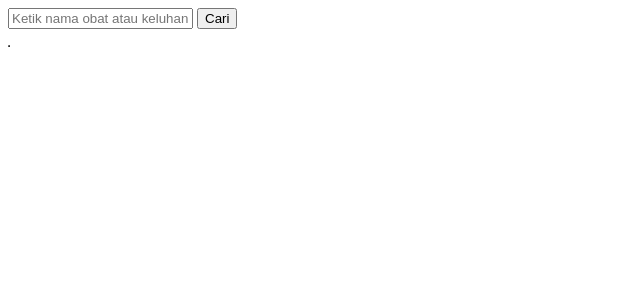
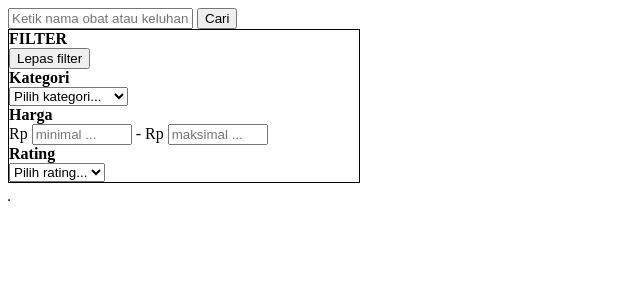
Before and after one commit to medina16/gethealthplus, a PHP site: page /hasil_pencarian.php in a window 1280 px wide. Shown: the top 300 px of the page, without its empty margins (0-640 px from the left). Run offline with PHP 8.4, Linux system fonts and the light colour scheme; a user stored in the database is signed in; tables that the repository leaves empty or names only in its code hold one stand-in row (values such as "Sample post"); data that the repository does not hold is empty.

Commit message:
Update hasil_pencarian.php
sekarang bisa pake filter buat nyari produk

```diff
--- a/hasil_pencarian.php
+++ b/hasil_pencarian.php
@@ -6,16 +6,62 @@ if($_SESSION['id_user']!=NULL){
 	} else {
 		header("Location:form_login.php");
 }
+
 if(isset($_POST['cari'])){
     $katakunci = $_POST['katakunci'];
-    $query = mysqli_query($koneksi,"SELECT * FROM produk WHERE nama_produk LIKE '%$katakunci%' OR indikasi LIKE '%$katakunci%' OR deskripsi_produk LIKE '%$katakunci%'");
+
+    if(isset($_POST['kategori']) && $_POST['kategori']!=0) {
+        $kategori = $_POST['kategori'];
+        $filter_kategori = " AND id_kategori=$kategori";
+    }
+    else{
+        $filter_kategori = "";
+    }
+
+    if(isset($_POST['hargamin']) && $_POST['hargamin']!="") {
+        $hargamin = $_POST['hargamin'];
+        $filter_hargamin = " AND harga_produk>=$hargamin";
+    }
+    else{
+        $filter_hargamin = "";
+    }
+
+    if(isset($_POST['hargamax']) && $_POST['hargamax']!="") {
+        $hargamax = $_POST['hargamax'];
+        $filter_hargamax = " AND harga_produk<=$hargamax";
+    }
+    else{
+        $filter_hargamax = "";
+    }
+
+    if(isset($_POST['rating'])) {
+        $rating = $_POST['rating'];
+        $filter_rating = " AND rating>=$rating";
+    }
+    else{
+        $filter_rating = "";
+    }
+
+    $query = mysqli_query($koneksi,"SELECT * FROM produk join (SELECT id_produk,(AVG(rating)) AS rating FROM ulasan GROUP BY id_produk) AS rating ON rating.id_produk=produk.id_produk WHERE (nama_produk LIKE '%$katakunci%' OR indikasi LIKE '%$katakunci%' OR deskripsi_produk LIKE '%$katakunci%')".$filter_kategori.$filter_hargamax.$filter_hargamin.$filter_rating);
     if(mysqli_num_rows($query)==0){
         $querykosong = "Maaf, hasil pencarian tidak ditemukan.";
     }
-    else{
-        $querykosong = 0;
+    else if($katakunci=="" && $filter_kategori==""){
+        $querykosong = "Silakan masukan kata kunci pencarian atau pilih kategori.";
     }
 }
+
+if(isset($_POST['nofilter'])){
+    $katakunci = $_POST['katakunci'];
+    $query = mysqli_query($koneksi,"SELECT * FROM produk WHERE (nama_produk LIKE '%$katakunci%' OR indikasi LIKE '%$katakunci%' OR deskripsi_produk LIKE '%$katakunci%')");
+    if(mysqli_num_rows($query)==0){
+        $querykosong = "Maaf, hasil pencarian tidak ditemukan.";
+    }
+    else if($katakunci==""){
+        $querykosong = "Silakan masukan kata kunci pencarian atau pilih kategori.";
+    }
+}
+
 ?>
 
 <html>
@@ -24,12 +70,42 @@ if(isset($_POST['cari'])){
     </head>
     <body>
     <form method=post action=hasil_pencarian.php enctype=multipart/form-data>
-			<input type="text" name="katakunci" placeholder="Ketik nama obat atau keluhan ...">
-			<input type="submit" value="Cari" name="cari" />
-		</form>
+		<input type="text" name="katakunci" placeholder="Ketik nama obat atau keluhan ..." value="<?php if(isset($katakunci)) echo $katakunci; ?>"/>
+		<input type="submit" value="Cari" name="cari" /></td></br>
+        <div style="border:1px solid black; width:350px;">
+            <b>FILTER</b></br>
+            <input type="submit" value="Lepas filter" name="nofilter" /></td></br>
+            <b>Kategori</b></br>
+            <select name="kategori">
+                <option value="" disabled selected hidden>Pilih kategori...</option>
+                <option value="0">Bebas</option>
+                <?php
+                    $querykategori = mysqli_query($koneksi,"SELECT * FROM kategori");
+                    while($row = mysqli_fetch_array($querykategori)){
+                        echo "<option value=$row[id_kategori]";
+                        if(isset($kategori) && $kategori==$row['id_kategori']) echo " selected";
+                        echo ">$row[nama_kategori]</option>";
+                    }
+                ?>
+			</select></br>
+            <b>Harga</b></br>
+            Rp <input type="number" name="hargamin" min="0" placeholder="minimal ..." style="width:100px;" <?php if(isset($hargamin)) echo "value=$hargamin"?>>
+             - Rp <input type="number" name="hargamax" min="0" placeholder="maksimal ..." style="width:100px;"<?php if(isset($hargamax)) echo "value=$hargamax"?>></br>
+            <b>Rating</b></br>
+            <select name="rating">
+                <option value="" disabled selected hidden>Pilih rating...</option>
+                <option value="0"<?php if(isset($rating) && $rating==0) echo " selected";?>>Bebas</option>
+                <option value="5"<?php if(isset($rating) && $rating==5) echo " selected";?>>5 ★</option>
+                <option value="4"<?php if(isset($rating) && $rating==4) echo " selected";?>>≥4 ★</option>
+                <option value="3"<?php if(isset($rating) && $rating==3) echo " selected";?>>≥3 ★</option>
+                <option value="2"<?php if(isset($rating) && $rating==2) echo " selected";?>>≥2 ★</option>
+                <option value="1"<?php if(isset($rating) && $rating==1) echo " selected";?>>≥1 ★</option>
+            </select>
+        </div>
+	</form>
         <table border="1">
             <?php
-            if($querykosong){
+            if(isset($querykosong)){
                 echo $querykosong;
             }
             else{
```
